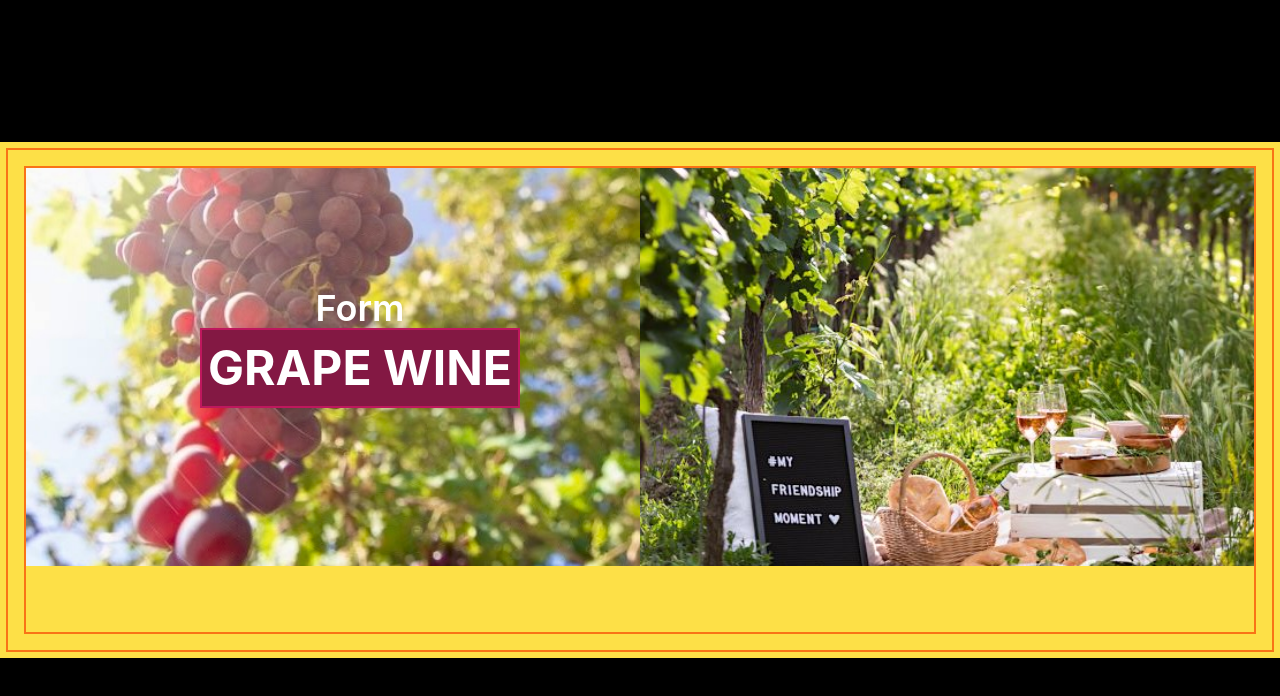
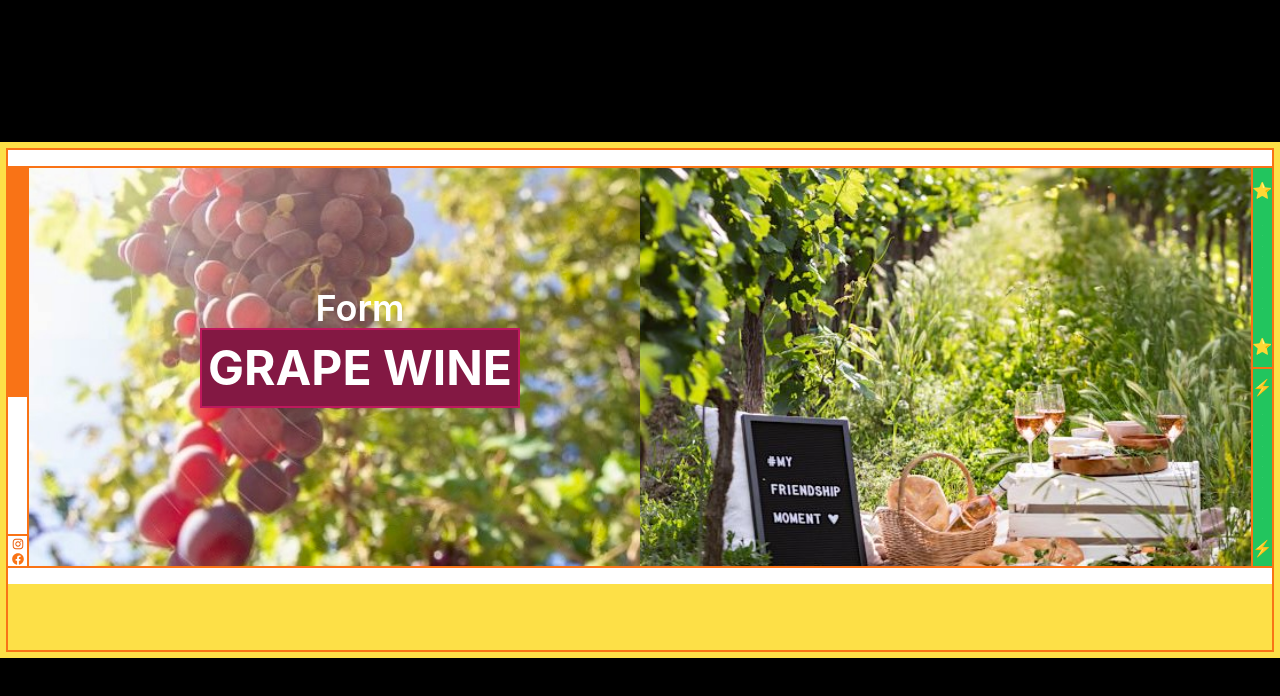
Before and after one commit to yeongminChae/SCSS_Study, a React app: page / in a window 1280 px wide. Shown: the top 696 px of the page. Built offline with nearby package versions, Linux system fonts and the light colour scheme; the HTML template or start-up script is replaced by a standard one.

Commit message:
week2 day 2 part 2

```diff
--- a/package.json
+++ b/package.json
@@ -18,6 +18,7 @@
     "@vitejs/plugin-react-refresh": "^1.3.6",
     "react": "^18.0.0",
     "react-dom": "^18.0.0",
+    "tailwindcss-writing-mode": "^1.0.0",
     "typescript": "^4.6.3",
     "typescript-language-server": "^0.9.7",
     "vite": "^2.9.5"
--- a/src/App.tsx
+++ b/src/App.tsx
@@ -7,9 +7,21 @@
     <div>
       <div className="bg-black w-screen h-screen">
         <div className="flex justify-center items-center w-full h-full">
-          <div className="h-[64.4%] w-full p-1.5 bg-yellow-300 " >
-            <div className="border border-2 border-orange-500 w-full h-full p-4">
-              <div className="w-full h-full border border-2 border-orange-500">
+          <div className="h-[64.4%] w-full p-1.5 bg-yellow-300 ">
+            <div className=" border-2 border-orange-500 w-full h-full ">
+              <div className="bg-white w-full h-[1rem]"></div>
+              <div className="flex w-full h-[25.1rem] border-orange-500 " >
+                <div className="w-5 h-full border-y-2 border-orange-500 grid grid-rows-3">
+                  <div className="bg-orange-500 h-[14.15rem] "></div>
+                  <div className="bg-white h-[8.7rem] mt-[5.85rem] border-t-2 border-orange-500">
+                  </div>
+                  <div className="bg-white mt-[6.3rem] border-t-2 border-orange-500 flex flex-col items-center justify-around ">
+<svg xmlns="http://www.w3.org/2000/svg" viewBox="0 0 448 512" width="12" height="12"
+  stroke="orange" stroke-width="2" fill="#ea580c"><path d="M224.1 141c-63.6 0-114.9 51.3-114.9 114.9s51.3 114.9 114.9 114.9S339 319.5 339 255.9 287.7 141 224.1 141zm0 189.6c-41.1 0-74.7-33.5-74.7-74.7s33.5-74.7 74.7-74.7 74.7 33.5 74.7 74.7-33.6 74.7-74.7 74.7zm146.4-194.3c0 14.9-12 26.8-26.8 26.8-14.9 0-26.8-12-26.8-26.8s12-26.8 26.8-26.8 26.8 12 26.8 26.8zm76.1 27.2c-1.7-35.9-9.9-67.7-36.2-93.9-26.2-26.2-58-34.4-93.9-36.2-37-2.1-147.9-2.1-184.9 0-35.8 1.7-67.6 9.9-93.9 36.1s-34.4 58-36.2 93.9c-2.1 37-2.1 147.9 0 184.9 1.7 35.9 9.9 67.7 36.2 93.9s58 34.4 93.9 36.2c37 2.1 147.9 2.1 184.9 0 35.9-1.7 67.7-9.9 93.9-36.2 26.2-26.2 34.4-58 36.2-93.9 2.1-37 2.1-147.8 0-184.8zM398.8 388c-7.8 19.6-22.9 34.7-42.6 42.6-29.5 11.7-99.5 9-132.1 9s-102.7 2.6-132.1-9c-19.6-7.8-34.7-22.9-42.6-42.6-11.7-29.5-9-99.5-9-132.1s-2.6-102.7 9-132.1c7.8-19.6 22.9-34.7 42.6-42.6 29.5-11.7 99.5-9 132.1-9s102.7-2.6 132.1 9c19.6 7.8 34.7 22.9 42.6 42.6 11.7 29.5 9 99.5 9 132.1s2.7 102.7-9 132.1z" /></svg>
+<svg xmlns="http://www.w3.org/2000/svg" viewBox="0 0 512 512" width="12" height="12"  stroke="orange" stroke-width="2" fill="#f97316"><path d="M504 256C504 119 393 8 256 8S8 119 8 256c0 123.78 90.69 226.38 209.25 245V327.69h-63V256h63v-54.64c0-62.15 37-96.48 93.67-96.48 27.14 0 55.52 4.84 55.52 4.84v61h-31.28c-30.8 0-40.41 19.12-40.41 38.73V256h68.78l-11 71.69h-57.78V501C413.31 482.38 504 379.78 504 256z" /></svg>
+                  </div>
+                </div>
+                <div className="w-full border-2 border-orange-500">
                 <div className="absolute z-10 flex flex-col justify-center items-center left-[12.5rem] top-[18rem]">
                   <span className="text-center text-white font-semibold text-4xl">
                     Form
@@ -30,6 +42,49 @@
                 </div>
                 </div>
               </div>
+                <div className="w-5 h-full border-y-2 border-orange-500 grid grid-rows-2">
+                  <div className="text-white flex flex-col items-center justify-around bg-green-500 overflow-hidden">
+                    <span>
+                    ⭐️
+                    </span>
+                    <span className="flex justify-center items-center text-[0.5px] leading-[0.65rem] font-semibold italic text-center">
+                      O<br/>
+                      R<br/>
+                      D<br/>
+                      E<br/>
+                      R<br/>
+                      <br/>T<br/>
+                      ㅡ<br/>
+                      A
+                    </span>
+                    <span>
+                    ⭐️
+                    </span>
+                  </div>
+                  <div className="text-white flex flex-col items-center justify-around bg-green-500 overflow-hidden border-t-2 border-orange-500">
+                    <span>
+                    ⚡️
+                    </span>
+                    <span className="flex justify-center items-center text-[0.5px] leading-[0.65rem] font-semibold text-center italic	">
+                      R<br/>
+                      E<br/>
+                      S<br/>
+                      E<br/>
+                      R<br/>
+                      V<br/>
+                      A<br/>
+                      T<br/>
+                      I<br/>
+                      O<br/>
+                      N
+                    </span>
+                    <span>
+                    ⚡️
+                    </span>
+                  </div>
+                </div>
+              </div>
+              <div className="bg-white w-full h-[1rem]"></div>
             </div>
           </div>
         </div>
```
Also changed, not shown: src/App.css (line endings or trailing spaces), 1 other file (tests, documents, lock files or other folders).
